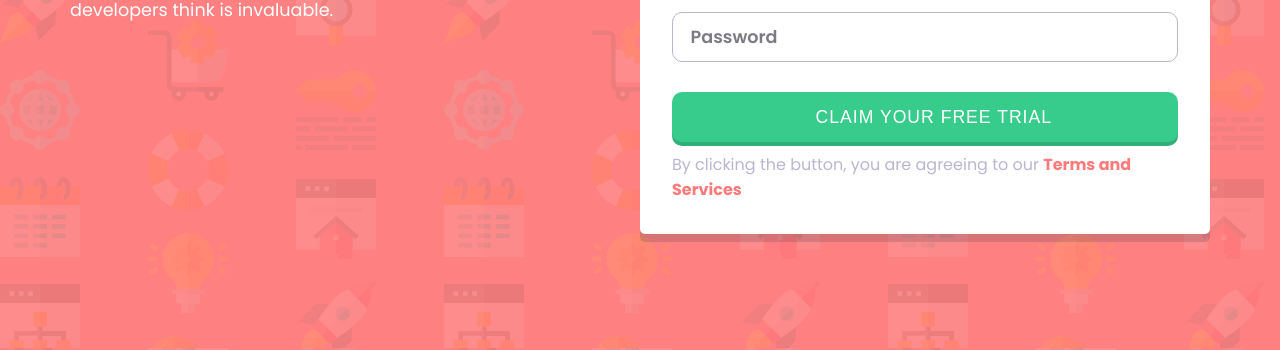
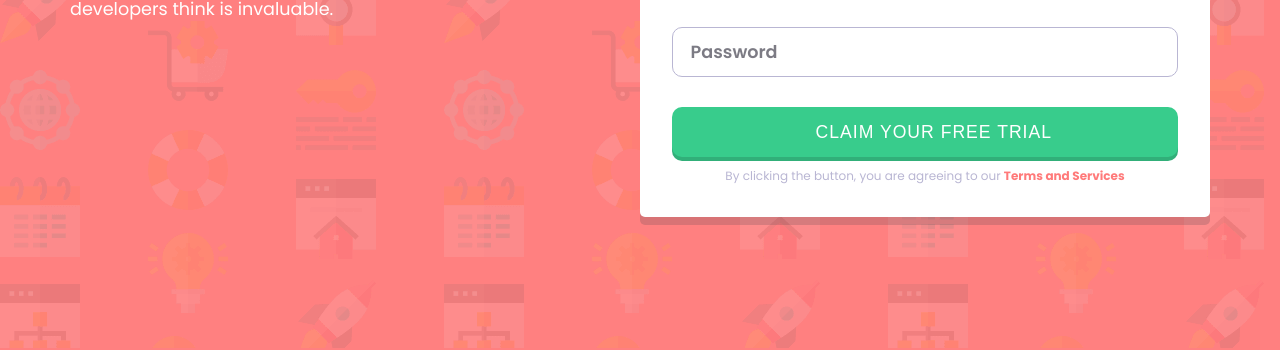
Before and after one commit to Amartya-01/intro-component-with-signup-form-master, a plain HTML site: page index.html in a window 1280 px wide. Shown: the part 452-802 px from the top of the page. Drawn offline with Linux system fonts and the light colour scheme.

Commit message:
Update style.css

```diff
--- a/style.css
+++ b/style.css
@@ -124,6 +124,8 @@ font-size: 1.1rem;
 }
 
 .right .form-footer{
+	font-size: 12px;
+    text-align: center;
     margin-top: 10px;
 	color: hsl(246, 25%, 77%);
 }
```
